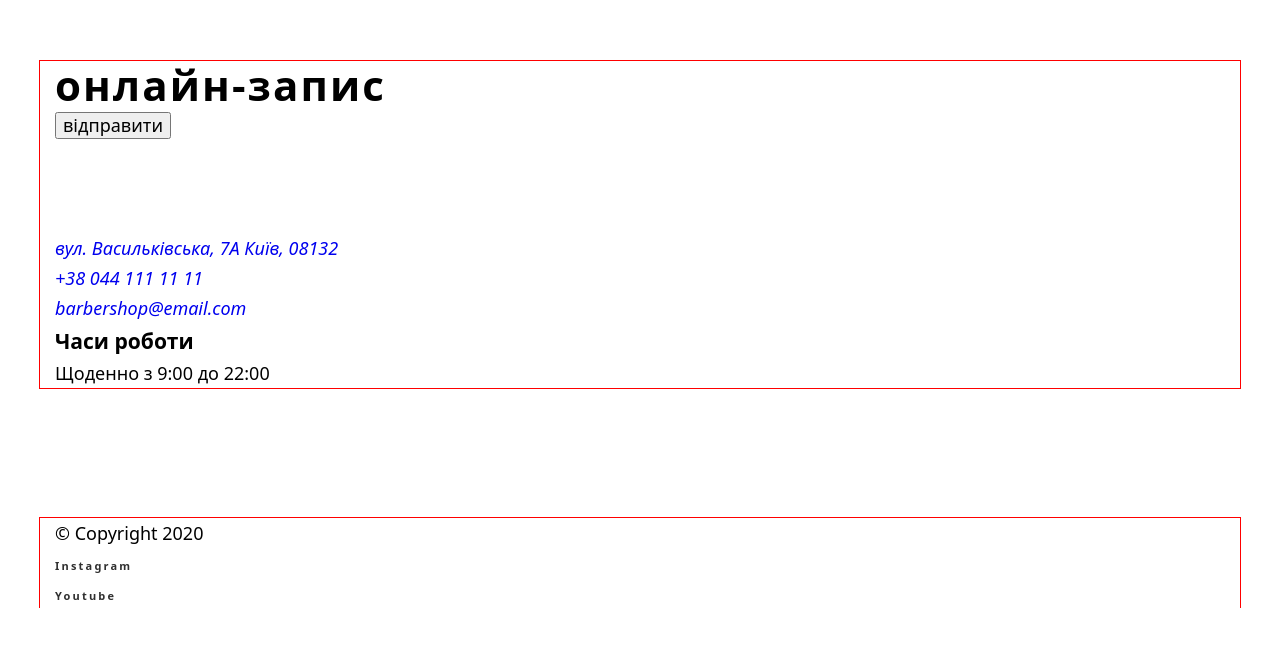
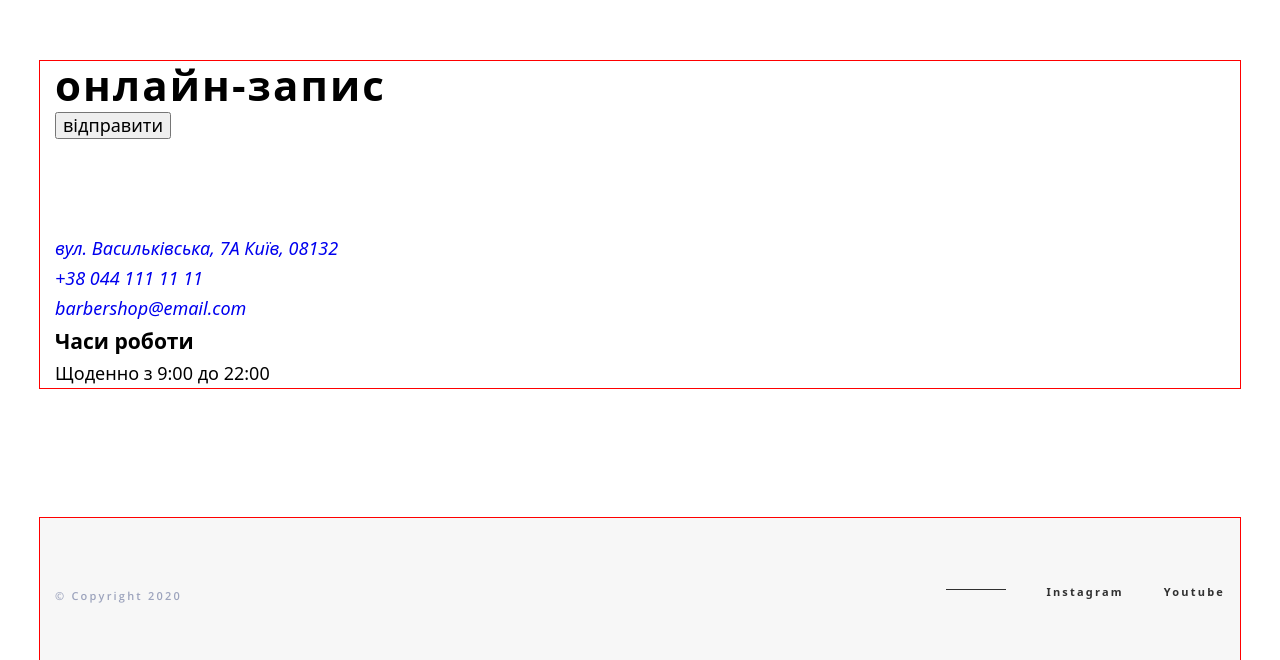
Before and after one commit to resinner/Barbershop, a plain HTML site: page index.html in a window 1280 px wide. Shown: the part 4339-4999 px from the top of the page. Before the commit the page ends 4947 px from the top, so only its background shows below. Drawn offline with nearby package versions, Linux system fonts and the light colour scheme.

Commit message:
styled footer

```diff
--- a/css/styles.css
+++ b/css/styles.css
@@ -421,7 +421,7 @@ img {
 }
 
 .social-media-item:not(:last-child) {
-margin-right: 10px;
+  margin-right: 10px;
 }
 
 /* portfolio section */
@@ -456,3 +456,54 @@ margin-right: 10px;
   font-size: 18px;
   line-height: 1.67;
 }
+
+/* footer */
+
+.footer-container {
+  padding-top: 56px;
+  padding-bottom: 56px;
+  background-color: #f7f7f7;
+
+  display: flex;
+  align-items: flex-end;
+  justify-content: space-between;
+}
+
+.footer-copyright {
+  font-family: var(--main-fonts);
+  font-weight: 600;
+  font-size: 11px;
+  line-height: 1.36;
+  letter-spacing: 0.2em;
+  color: #9da4bd;
+}
+
+.footer-list {
+  display: flex;
+  justify-content: flex-end;
+  align-items: center;
+  &::before {
+    content: '';
+    height: 1px;
+    width: 60px;
+    background-color: var(--main-light-theme);
+  }
+}
+
+.footer-list-item {
+  margin-left: 40px;
+}
+
+.socials-link {
+   text-transform: none;
+    font-weight: 600;
+    font-size: 11px;
+    line-height: 1.36;
+    letter-spacing: 0.2em;
+    color: #303030;
+    transition: color 250ms cubic-bezier(0.4, 0, 0.2, 1);
+    &:hover,
+    &:focus {
+        color: var(--accent-color);
+    }
+}
--- a/index.html
+++ b/index.html
@@ -333,14 +333,14 @@
 
     <!-- Секція футер -->
     <footer class="footer">
-        <div class="container">
-            <p>&#169; Copyright 2020</p>
-            <ul class="list">
-                <li>
-                    <a class="link socials-link" href="https://" target="_blank" rel="noopener noreferrer">Instagram</a>
+        <div class="container footer-container">
+            <p class="footer-copyright">&#169; Copyright 2020</p>
+            <ul class="list footer-list">
+                <li class="footer-list-item">
+                    <a class="link socials-link" href="https://www.instagram.com/" target="_blank" rel="noopener noreferrer">Instagram</a>
                 </li>
-                <li>
-                    <a class="link socials-link" href="https://" target="_blank" rel="noopener noreferrer">Youtube</a>
+                <li class="footer-list-item">
+                    <a class="link socials-link" href="https://www.youtube.com/" target="_blank" rel="noopener noreferrer">Youtube</a>
                 </li>
             </ul>
         </div>
```
